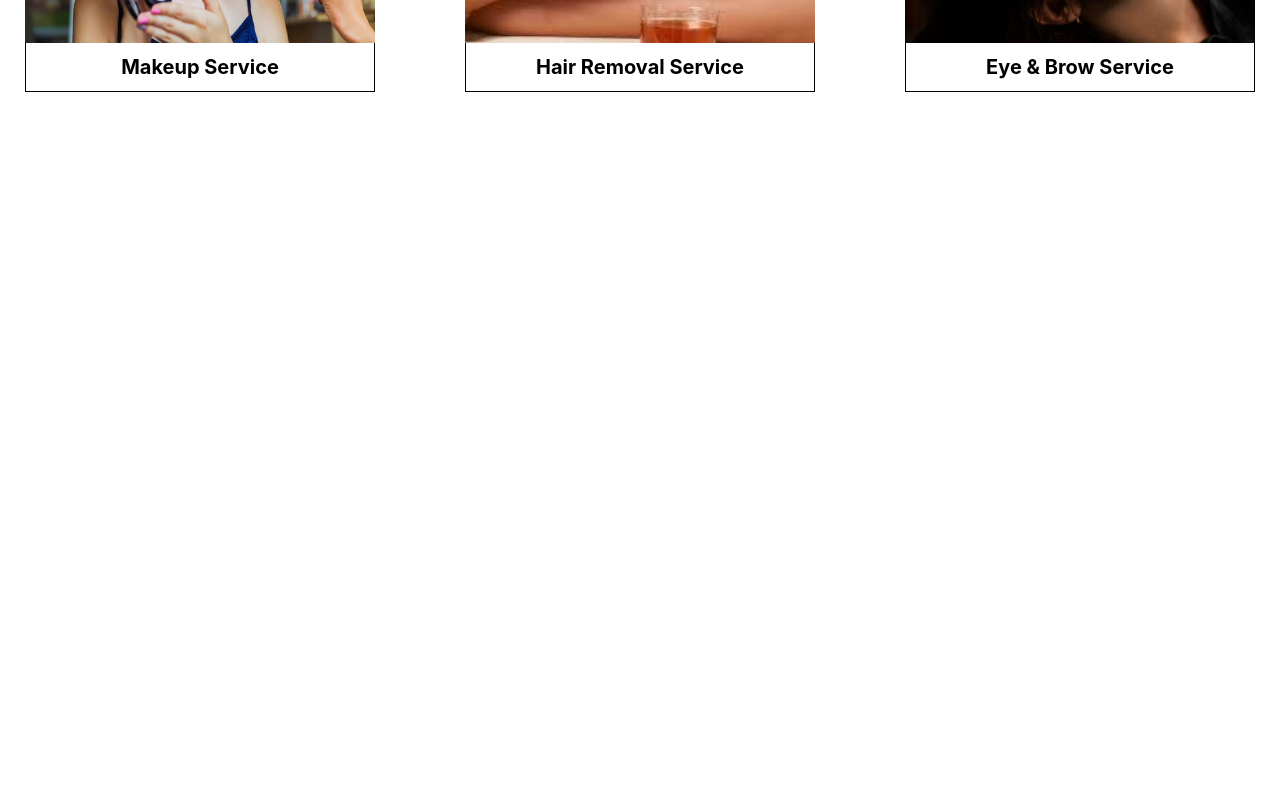
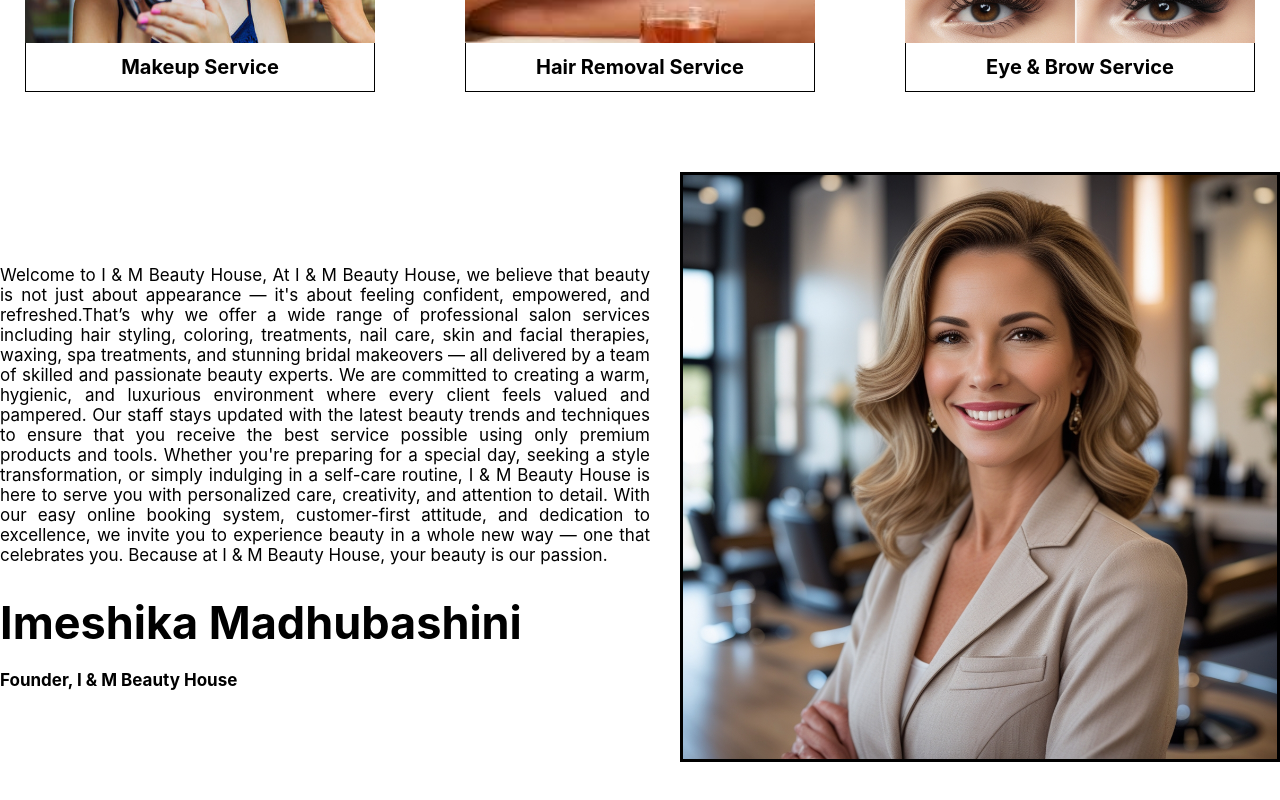
Before and after one commit to I-and-M-Beauty-House/Client, a React (Create React App) app: page / in a window 1280 px wide. Shown: the part 1780-2580 px from the top of the page. Before the commit the page ends 1912 px from the top, so only its background shows below. Built offline with nearby package versions, Linux system fonts and the light colour scheme.

Commit message:
eddit Navigation and create About page

```diff
--- a/src/App.js
+++ b/src/App.js
@@ -1,5 +1,6 @@
 import './App.css';
 import Navigation from './Component/Navigation/Navigation';
+import About from './Pages/About/About';
 import Category from './Pages/Category/Category';
 import Home from './Pages/Home/Home';
 import ProductDisply from './Pages/Product_Display/ProductDisply';
@@ -12,6 +13,7 @@
     <Home/>
     <ProductDisply/>
      <Category/>
+     <About/>
    </div>
   );
 }
--- a/src/Component/Navigation/Navigation.jsx
+++ b/src/Component/Navigation/Navigation.jsx
@@ -19,8 +19,8 @@
         <ul className='center'>
           <li><a href="/">Home</a></li>
           <li><a href="/category">Category</a></li>
-          <li><a href="#Contact Us">Contact Us</a></li>
-          <li><a href="/aboutUs">About</a></li>
+          <li><a href="#Contact Us">About</a></li>
+          <li><a href="/aboutUs">Contact Us</a></li>
         </ul>
         <ul className='right'>
           <li>
--- /dev/null
+++ b/src/Pages/About/About.jsx
@@ -0,0 +1,21 @@
+import React from 'react'
+import './About.scss'
+import about from '../../Image/About.jpg'
+
+export default function About() {
+    return (
+        <div className="about-container">
+            <div className="left">
+                {/* <h1>About Us</h1> */}
+
+                <p>Welcome to I & M Beauty House,  At I & M Beauty House, we believe that beauty is not just about appearance — it's about feeling confident, empowered, and refreshed.That’s why we offer a wide range of professional salon services including hair styling, coloring, treatments, nail care, skin and facial therapies, waxing, spa treatments, and stunning bridal makeovers — all delivered by a team of skilled and passionate beauty experts. We are committed to creating a warm, hygienic, and luxurious environment where every client feels valued and pampered. Our staff stays updated with the latest beauty trends and techniques to ensure that you receive the best service possible using only premium products and tools. Whether you're preparing for a special day, seeking a style transformation, or simply indulging in a self-care routine, I & M Beauty House is here to serve you with personalized care, creativity, and attention to detail. With our easy online booking system, customer-first attitude, and dedication to excellence, we invite you to experience beauty in a whole new way — one that celebrates you. Because at I & M Beauty House, your beauty is our passion.</p>
+
+                <h2>Imeshika Madhubashini</h2>
+                <p style={{fontWeight:"bold"}}>Founder, I & M Beauty House</p>
+            </div>
+            <div className="right">
+                <img src={about} />
+            </div>
+        </div>
+    )
+}
--- /dev/null
+++ b/src/Pages/About/About.scss
@@ -0,0 +1,55 @@
+.about-container {
+    display: flex;
+    align-items: center;
+    justify-content: center;
+    // flex-direction: column;
+    padding-top: 60px;
+    padding-bottom: 60px;
+
+    .left {
+        display: flex;
+        // align-items: center;
+        justify-content: center;
+        width: 700px;
+        height: 500px;
+        // background-color: pink;
+        flex-direction: column;
+
+        // h1 {
+        //     margin-bottom: 30px;
+        // }
+
+        p {
+            margin-top: 20px;
+            font-size: 17px;
+            text-align: justify;
+
+        }
+
+        h2{
+            margin-top: 30px;
+            font-size: 45px;
+        }
+    }
+
+    .right {
+        display: flex;
+        align-items: center;
+        justify-content: center;
+        margin-left: 30px;
+        width: 600px;
+        height: 550px;
+        background-color: rgb(138, 187, 125);
+        // border: 10px solid black;
+
+        img {
+            display: flex;
+            align-items: center;
+            justify-content: center;
+            width: 600px;
+            height: 590px;
+            border: 3px solid black;
+        }
+
+    }
+}
```
Also changed, not shown: src/Image/About.jpg (added), src/Image/Eyebrow-service.jpg.
